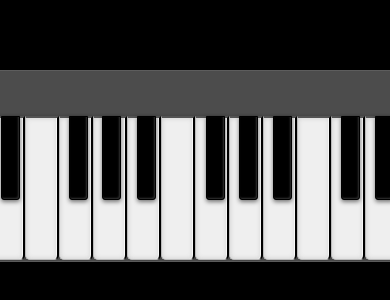
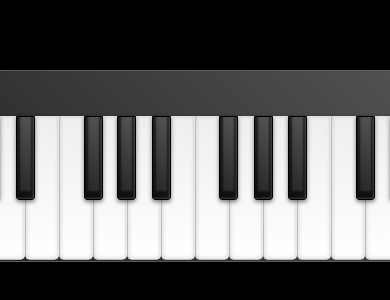
Before and after one commit to tone-kodehode/jsPiano, a plain HTML site: page index.html in a window 390 px wide. Shown: the part 256-556 px from the top of the page. Drawn offline with Linux system fonts and the light colour scheme; a web font is replaced by a local one.

Commit message:
Aligning black keys

```diff
--- a/style.css
+++ b/style.css
@@ -12,29 +12,26 @@ body {
 
 #piano {
     padding: 90px 30px 1px 30px;
-    background-color: #4c4c4c;
+    background: linear-gradient(45deg, #222222 0%, #555555 100%);
     border-radius: 10px;
+    border: 0.5px solid #5d5d5d;
     position: relative;
-
     display: flex;
     flex-wrap: nowrap;
     justify-content: center;
-
-    border: 1px solid #5d5d5d;
 }
 
 
 .white-key {
     box-sizing: border-box;
+    border: none;
     width: 68px;
     height: 288px;
-    /* border-radius: 0 0 5px 5px; */
-    /* border: solid black 1px;  */
     border-left:1px solid #bbbbbb;
     border-bottom: 1px solid #bbbbbb;
+    background: linear-gradient(to bottom, #eeeeee 0%, #ffffff 100%);
     border-radius: 0 0 5px 5px;
     box-shadow: -1px 0 0 rgba(255,255,255,0.8) inset, 0 0 5px #cccccc inset, 0 0 3px rgba(0,0,0,0.2);
-
     cursor: pointer;
     z-index: 1;
 }
@@ -43,14 +40,16 @@ body {
     border-left: 1px solid #999999;
     border-bottom: 1px solid #999999;
     box-shadow: 2px 0 3px rgba(0,0,0,0.1) inset, -5px 5px 20px rgba(0,0,0,0.2) inset, 0 0 3px rgba(0,0,0,0.2);
+    border: none;
 }
 
 .black-key {
     box-sizing: border-box;
+    border: none;
     position: absolute; /* position key on top */
     width: 38px;
     height: 168px;
-    background-color: black;
+    background: linear-gradient(45deg, #222222 0%, #555555 100%);
     cursor: pointer;
 
     border: 1px solid #000000;
@@ -62,6 +61,7 @@ body {
 
 .black-key:active {
     box-shadow: -1px -1px 2px rgba(255,255,255,0.2) inset, 0 -2px 2px 3px rgba(0,0,0,0.6) inset, 0 1px 2px rgba(0,0,0,0.5);
+    background: linear-gradient(to right, #444444 0%, #222222 100%)
 }
 
 /* black-key spacing inspired by by freeCodeCamp with Ania Kubow (YouTube) */
@@ -124,42 +124,42 @@ body {
     }
 
     .black-key:nth-child(1) {
-        left: 24px;
+        left: 39px;
     }
 
     .black-key:nth-child(2) {
-        left: 58.5px;
+        left: 73.5px;
     }
 
     .black-key:nth-child(3) {
-        left: 126.5px;
+        left: 141.5px;
     }
 
     .black-key:nth-child(4) {
-        left: 160px;
+        left: 175px;
     }
 
     .black-key:nth-child(5) {
-        left: 194.5px;
+        left: 209.5px;
     }
 
     .black-key:nth-child(6) {
-        left: 264px;
+        left: 276.5px;
     }
 
     .black-key:nth-child(7) {
-        left: 297px;
+        left: 312px;
     }
 
     .black-key:nth-child(8) {
-        left: 331px;
+        left: 346px;
     }
 
     .black-key:nth-child(9) {
-        left: 398.5px;
+        left: 413.5px;
     }
 
     .black-key:nth-child(10) {
-        left: 432.5px;
+        left: 448px;
     }
 }
```
